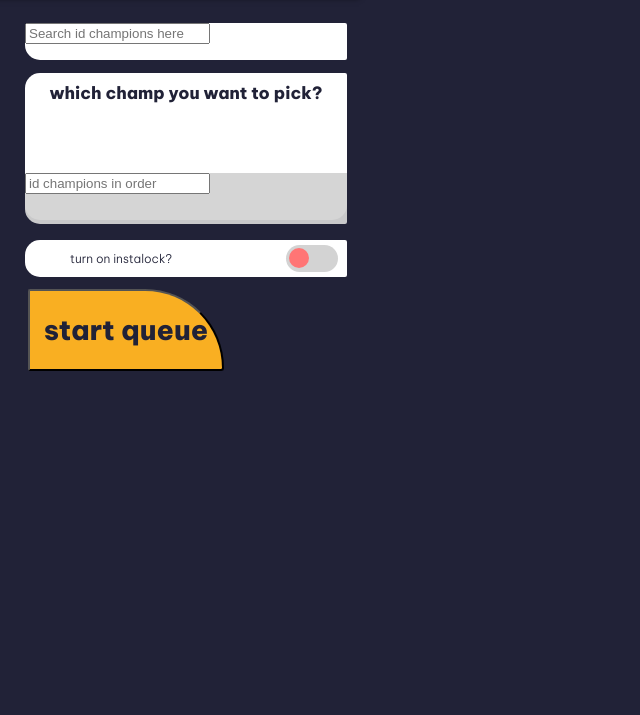
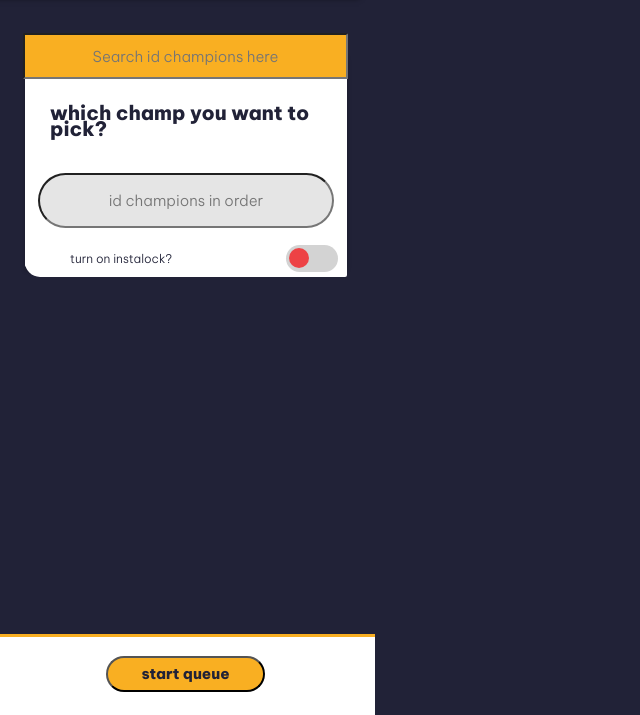
Before and after one commit to shiroamurha/lol-QueueManager, a website: page index.html in a window 1280 px wide. Shown: the part 85-800 px from the top of the page, without its empty margins (0-640 px from the left). Drawn offline with Linux system fonts and the light colour scheme; a web font is replaced by a local one.

Commit message:
Update style.css

```diff
--- a/style.css
+++ b/style.css
@@ -31,7 +31,7 @@ label::after{
     left: 3px;
     width: 20px;
     height: 20px;
-    background-color: #FF7575;
+    background-color: #ED4245;
     border-radius: 90px;
     transition: 0.3s;
 }
@@ -42,7 +42,7 @@ input:checked + label {
 input:checked + label::after {
     left: calc(100% - 5px);
     transform: translateX(-100%);
-    background: #86F2CB;
+    background: #3BA55D;
 }
 
 label:active:after {
@@ -75,38 +75,70 @@ label:active:after {
 
     color: #212237;
 }
-.search-div {
+/* .search-div {
     position: absolute;
     width: 322px;
-    height: 37px;
+    height: 55px;
 
-    background: #FFFFFF;
-    border-radius: 15px 2px 2px 15px;
     left: 25px;
-    top: 108px;
+    top: 110px; */
+
+/* } */
+.search-id{
+    position: relative;
+    width: 317px;
+    height: 40px;
+    left: 15px;
+    top: 110px;
+    background: #F9AF22;
+    border-radius: 2px 2px 0px 0px;
+    z-index: 1;
+
+    font-family: 'Be Vietnam Pro', sans-serif;
+    font-style: normal;
+    font-weight: 300;
+    font-size: 15px;
+    line-height: 82.6%;
+    /* or 12px */
+
+    display: flex;
+    align-items: center;
+    text-align: center;
+
+    color: #212237;
 
 }
  #text-which{
 
     font-family: 'Be Vietnam Pro', sans-serif;
+    position: absolute;
+
+    left: 25px;
+    top: 35px;
+
     font-style: normal;
     font-weight: 800;
-    font-size: 17px;
+    font-size: 20px;
     line-height: 82.6%;
-    /* or 12px */
-    text-align: center;
+/* or 17px */
+
 
     color: #212237;
 
 }
 .div-which{
     position: absolute;
-    height: 147px;
     width: 322px;
+    height: 214px;
+    left: 26px;
+    top: 163px;
+
+    background: #FFFFFF;
+    box-shadow: 0px 4px 4px rgba(0, 0, 0, 0.25);
+
+    border-radius: 2px;
     left: 25px;
-    top: 158px;
-    border-radius: 15px 2px 15px 15px;
-    background: #FFFFFF;
+    top: 138px;
     z-index: 0;
 }
 .div-get-id{
@@ -115,8 +147,7 @@ label:active:after {
     height: 51px;
     left: 25px;
     top: 258px;
-    background: #D3D3D3F1;
-    border-radius: 0px 0px 2px 15px;
+    background: transparent;
     z-index: 1;
 }
 
@@ -154,45 +185,58 @@ label:active:after {
 
 
 .button-start{
-    position: absolute;
-    width: 196px;
+    position: fixed;
+    width: 159px;
+    height: 36px;
+    text-align: center;
+    background: #F9AF22;
+    border-radius: 400px;
+    font-family: 'Be Vietnam Pro', sans-serif;
+    font-weight: 800;
+    font-size: 15px;
+    line-height: 82.6%;
+    /* or 12px */
+
+
+    color: #212237;
+    bottom: 23px;
+    left: 106px;
+
+}
+.div-footer {
+    position: fixed;
+    width: 375px;
     height: 82px;
+    left: 0px;
+    bottom: -4px;
+    background: #FFFFFF;
+    box-shadow: 0px -3px 0px #F9AF22;
+
+
+
+}
+.get-id {
+    position: relative;
+    width: 288px;
+    height: 49px;
+    left: 13px;
+    background: #E5E5E5;
+    border-radius: 40px;
+
+
     font-family: 'Be Vietnam Pro', sans-serif;
     font-style: normal;
-    font-weight: 800;
-    font-size: 28px;
+    font-weight: 300;
+    font-size: 15px;
     line-height: 82.6%;
-    /* or 23px */
-    top: 374px;
-    left: 28px;
+    /* or 12px */
+
+    display: flex;
+    align-items: center;
+    text-align: center;
+
     color: #212237;
-    background: #F9AF22;
-    border-radius:  11px 390px 15px 11px;
-
-}
-.button-stop {
-    position: absolute;
-    width: 104px;
-    height: 19px;
-    top: 435px;
-    left: 243px;
-    background: #F9AF22;
-    border-radius: 400px;
-
-
-    font-family: 'Amiko', sans-serif;
-    font-style: normal;
-    font-weight: bold;
-    font-size: 10px;
-    line-height: 100.6%;
-    /* or 10px */
-
-    text-align: center;
-    letter-spacing: 0.325em;
-
-    color: #FFFFFF;
-}
-
+    }
 /* ESSE COMANDO NAO FUNCIONA FOADASE VOU SURTAR AAAAAAAAASSSSSAAAAAAAAAAAAAAAAAAA */
 /* button:focus {
     outline:none;
```
